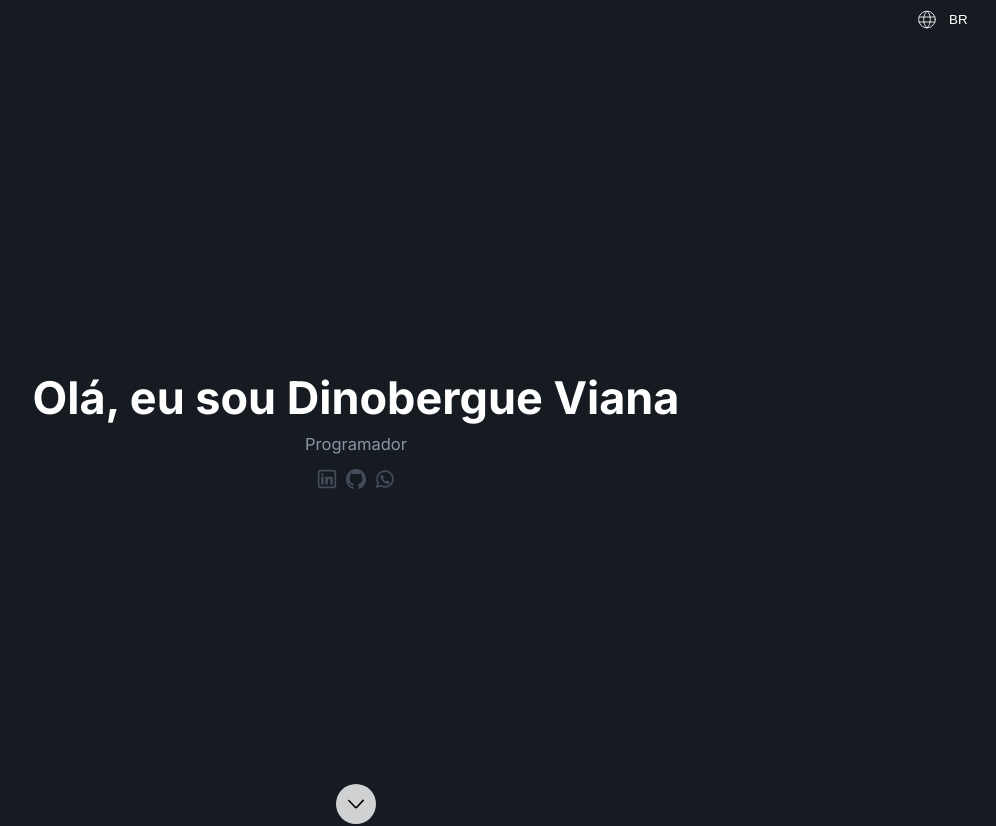
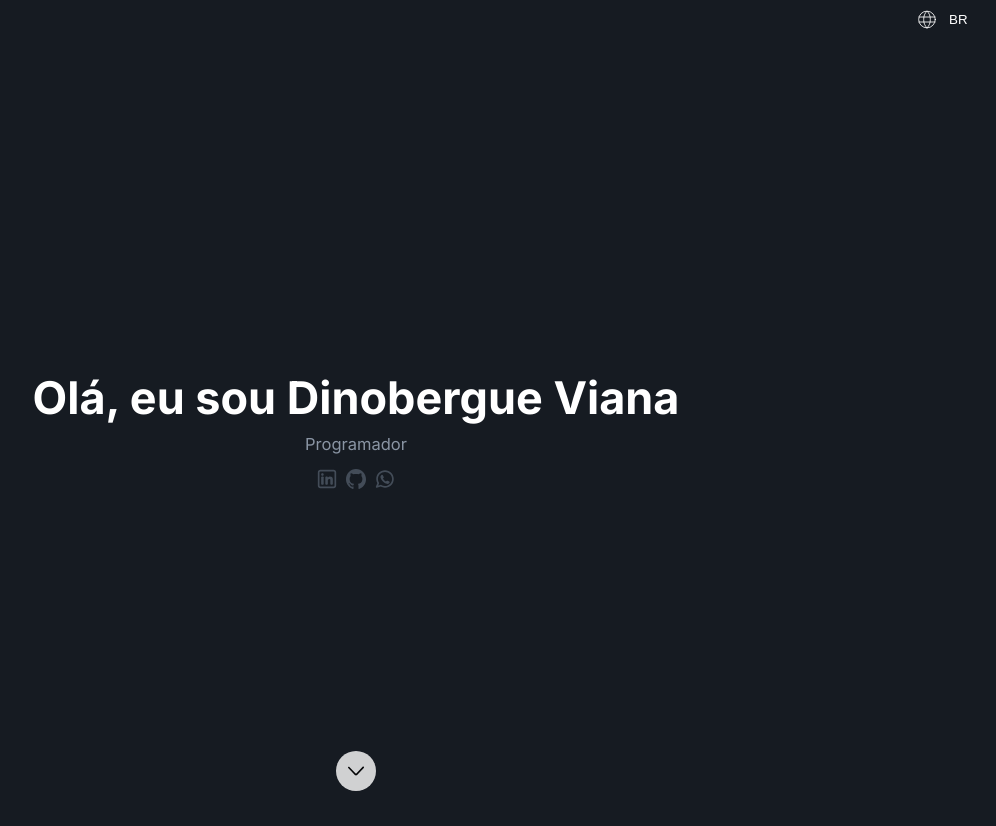
Before and after one commit to dinobergviana/meu-site, a Vue app: page / in a window 1280 px wide. Shown: the top 826 px of the page, without its empty margins (284-1280 px from the left). Built offline with nearby package versions, Linux system fonts and the light colour scheme.

Commit message:
style: add margin-bottom space to navigate bottom

```diff
--- a/src/components/hero/Hero.vue
+++ b/src/components/hero/Hero.vue
@@ -135,7 +135,7 @@ export default {
 
 .navigate-down-container {
   position: absolute;
-  bottom: 1em;
+  bottom: 3.2rem;
   animation: go-back 1s;
 }
 
```
